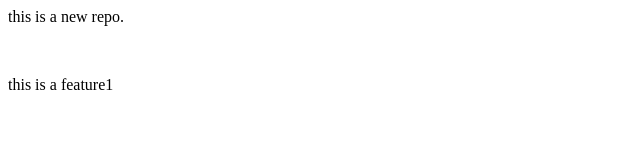
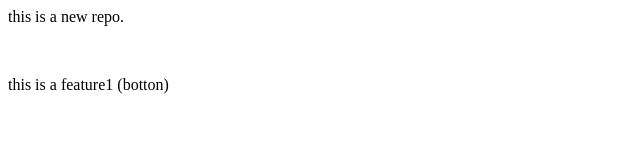
Before and after one commit to prakashkankal/localrepo, a plain HTML site: page index.html in a window 1280 px wide. Shown: the full height of the page, 0-640 px from the left. Drawn offline with Linux system fonts and the light colour scheme.

Commit message:
add botton

```diff
--- a/index.html
+++ b/index.html
@@ -1,3 +1,3 @@
 <p>this is a new repo. </p>
 <br>
-<p>this is a feature1</p>
+<p>this is a feature1 (botton) </p>
```
